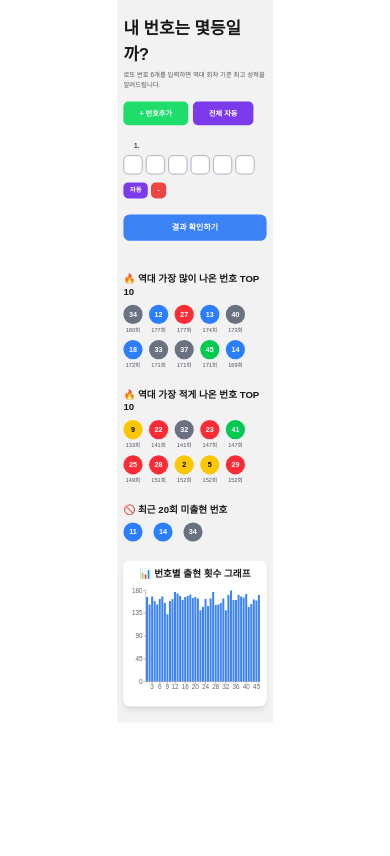
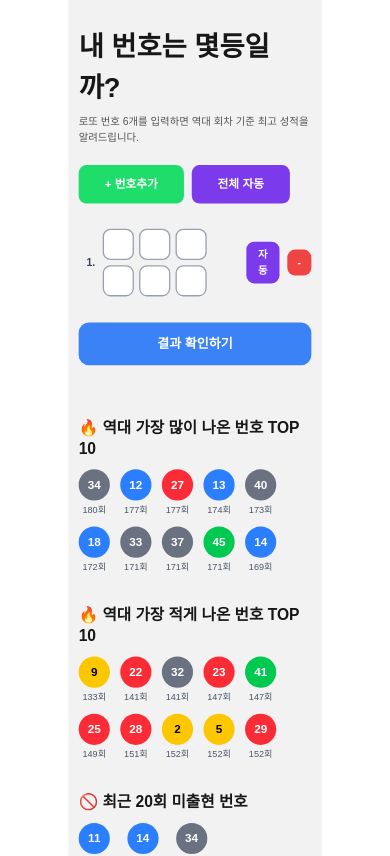
Before and after one commit to kzerowo/mylottorank, a Next.js app: page / in a window 390 px wide. Shown: the top 856 px of the page. Built offline with nearby package versions, Linux system fonts and the light colour scheme.

Commit message:
fix mobile scale 0.64

```diff
--- a/src/app/components/LottoRow.js
+++ b/src/app/components/LottoRow.js
@@ -18,7 +18,7 @@ export default function LottoRow({
   };
 
   return (
-    <div className="flex flex-wrap items-center gap-3">
+    <div className="flex items-center gap-3">
       <span className="w-10 text-right font-semibold text-gray-700">
         {gameIndex + 1}.
       </span>
@@ -38,7 +38,6 @@ export default function LottoRow({
         ))}
       </div>
 
-      <div className="flex gap-2 w-full md:w-auto mt-2 md:mt-0">
       <button
         onClick={() => generateRandomNumbers(gameIndex)}
         className="btnBase"
@@ -63,6 +62,5 @@ export default function LottoRow({
         -
       </button>
     </div>
-    </div>
   );
 }
--- a/src/app/page.js
+++ b/src/app/page.js
@@ -339,7 +339,7 @@ export default function Home() {
   };
 
   return (
-    <main className="container mx-auto max-w-5xl px-4 scale-[0.40] md:scale-100 origin-top">
+    <main className="container mx-auto max-w-5xl px-4 scale-[0.65] md:scale-100 origin-top">
       <h1 className="title">내 번호는 몇등일까?</h1>
       <p className="desc">
         로또 번호 6개를 입력하면 역대 회차 기준 최고 성적을 알려드립니다.
```
Lines whose indentation alone changed are shown as unchanged.
